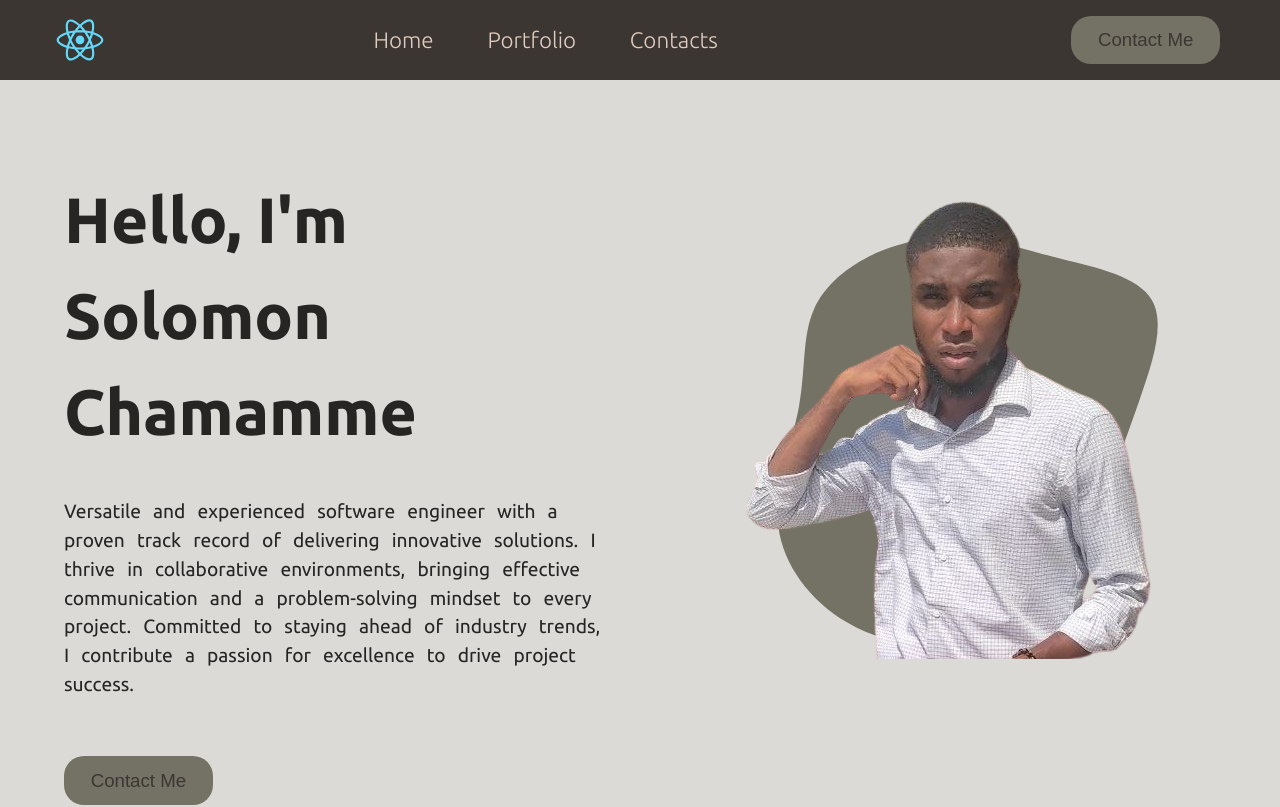
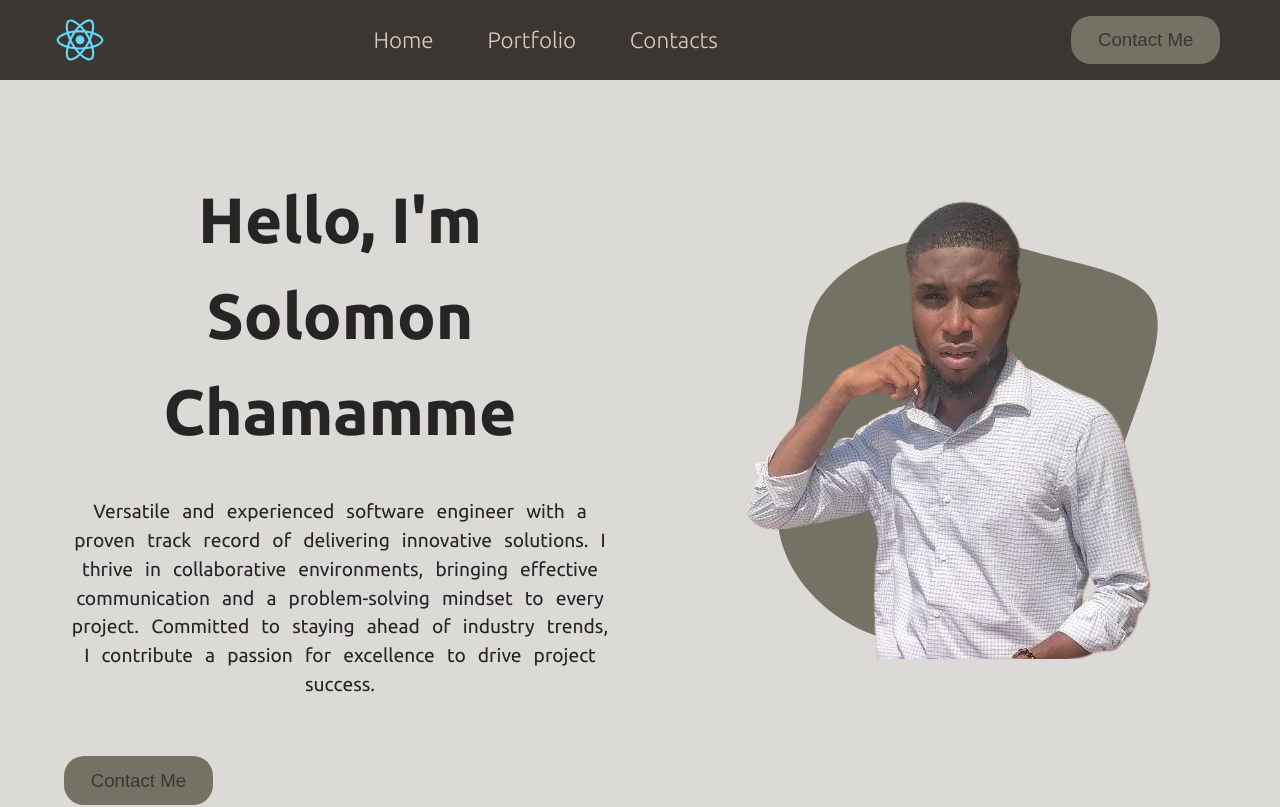
Before and after one commit to Nnya-be/portfolio, a React (Create React App) app: page / in a window 1280 px wide. Shown: the top 807 px of the page. Built offline with nearby package versions, Linux system fonts and the light colour scheme.

Commit message:
Modified: for the other components

```diff
--- a/src/App.js
+++ b/src/App.js
@@ -6,7 +6,7 @@ import Home from "./pages/Home";
 import Skills from "./components/Skills";
 function App() {
   return (
-  <div className="App" class="bg-red">
+  <div className="App">
         <Navigation></Navigation>
         <Home></Home>
         <Skills></Skills>
```
